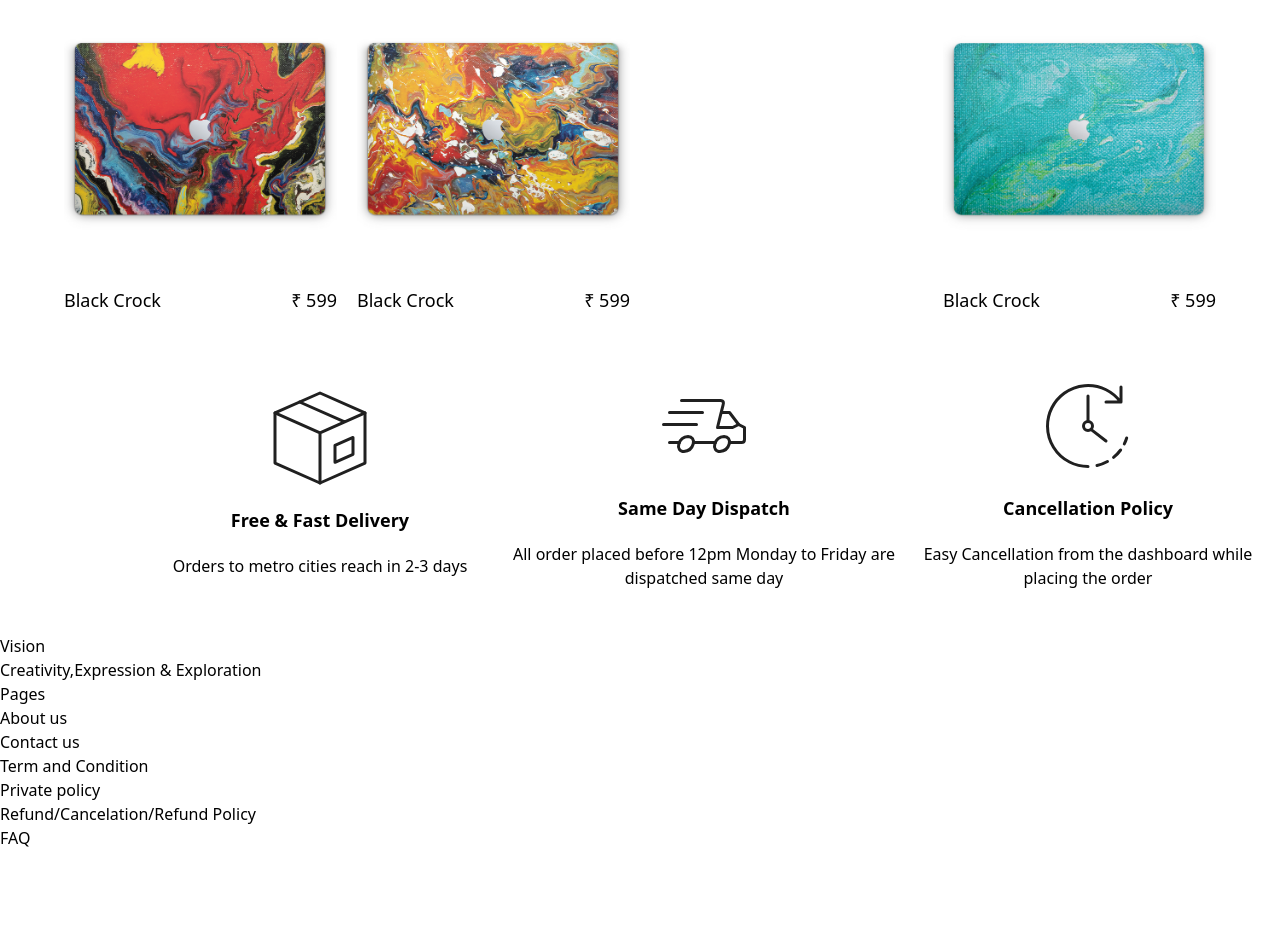
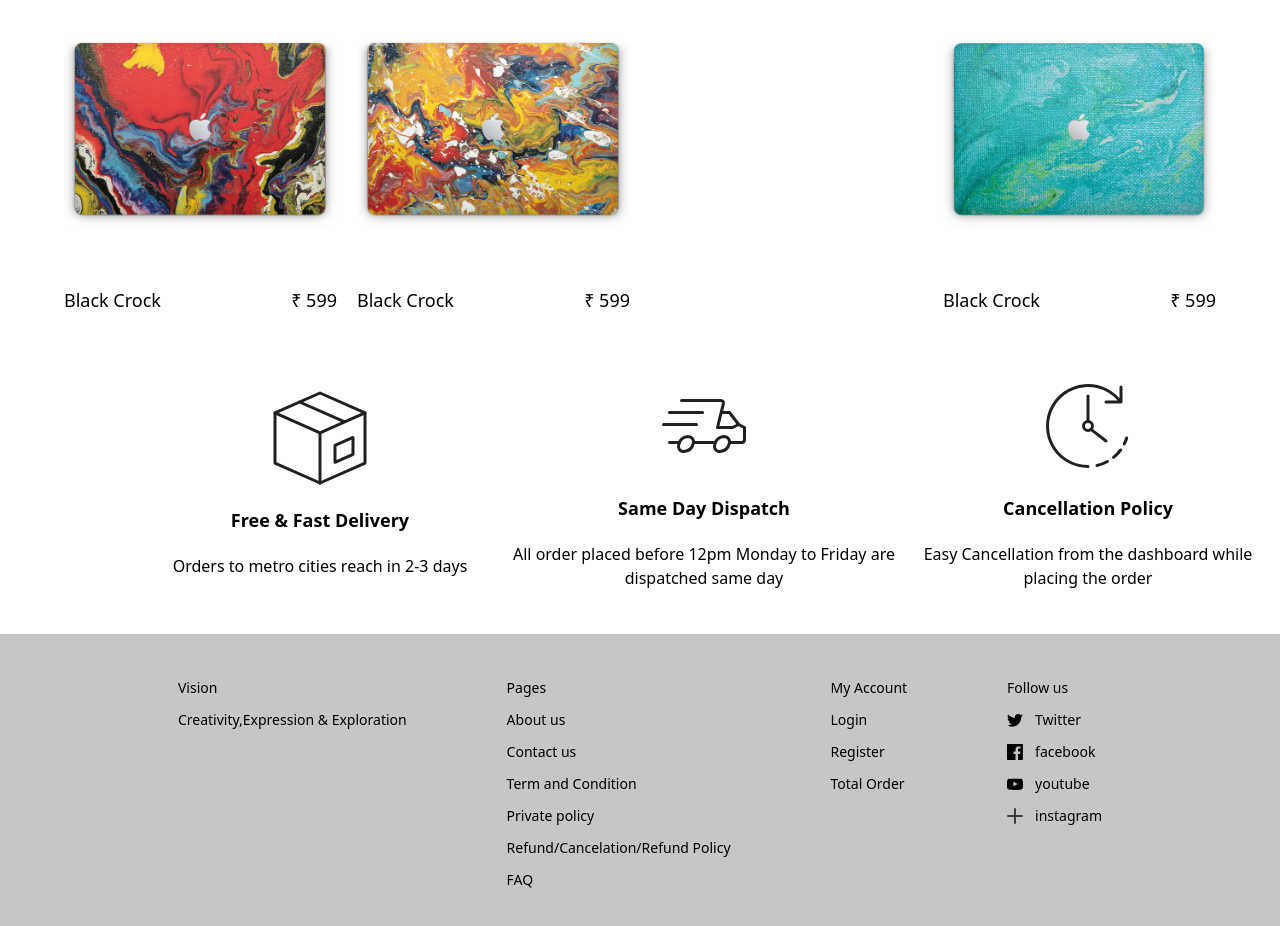
Before and after one commit to devanshu6738/Tailwind-CSS, a website built with Vite: page Layer Clone/index.html in a window 1280 px wide. Shown: the part 3237-4163 px from the top of the page. Before the commit the page ends 4087 px from the top, so only its background shows below. Built offline with nearby package versions, Linux system fonts and the light colour scheme; files whose address does not match are found by name.

Commit message:
completed

```diff
--- a/Layer Clone/index.html
+++ b/Layer Clone/index.html
@@ -327,13 +327,13 @@
             </div>
         </div>
     </section>
-   <footer>
-    <div>
-        <div>
+   <footer class="flex w-full justify-center items-center bg-[#C6C6C6] min-h-[300px]">
+    <div class="flex w-[80%] justify-around text-sm vsmall:flex-col vsmall:items-center">
+        <div class="flex flex-col gap-3">
             <p>Vision</p>
             <p>Creativity,Expression & Exploration</p>
         </div>
-        <div>
+        <div class="flex flex-col gap-3">
             <p>Pages</p>
             <p>About us</p>
             <p>Contact us</p>
@@ -342,8 +342,33 @@
             <p>Refund/Cancelation/Refund Policy</p>
             <p>FAQ</p>
         </div>
-        <div></div>
-        <div></div>
+        <div class="flex flex-col gap-3">
+            <p>My Account</p>
+            <p>Login</p>
+            <p>Register</p>
+            <p>Total Order</p>
+        </div>
+        <div class="flex flex-col gap-3">
+            <div>
+                Follow us
+            </div>
+            <div class="flex gap-3">
+                <img class="w-4" src="asset/asset 59.svg" alt="">
+                <p>Twitter</p>
+            </div>
+            <div class="flex gap-3">
+                <img class="w-4" src="asset/asset 60.svg" alt="">
+                <p>facebook</p>
+            </div>
+            <div class="flex gap-3">
+                <img class="w-4" src="asset/asset 61.svg" alt="">
+                <p>youtube</p>
+            </div>
+            <div class="flex gap-3">
+                <img class="w-4" src="asset/asset 62.svg" alt="">
+                <p>instagram</p>
+            </div>
+        </div>
     </div>
    </footer>
 </body>
```
